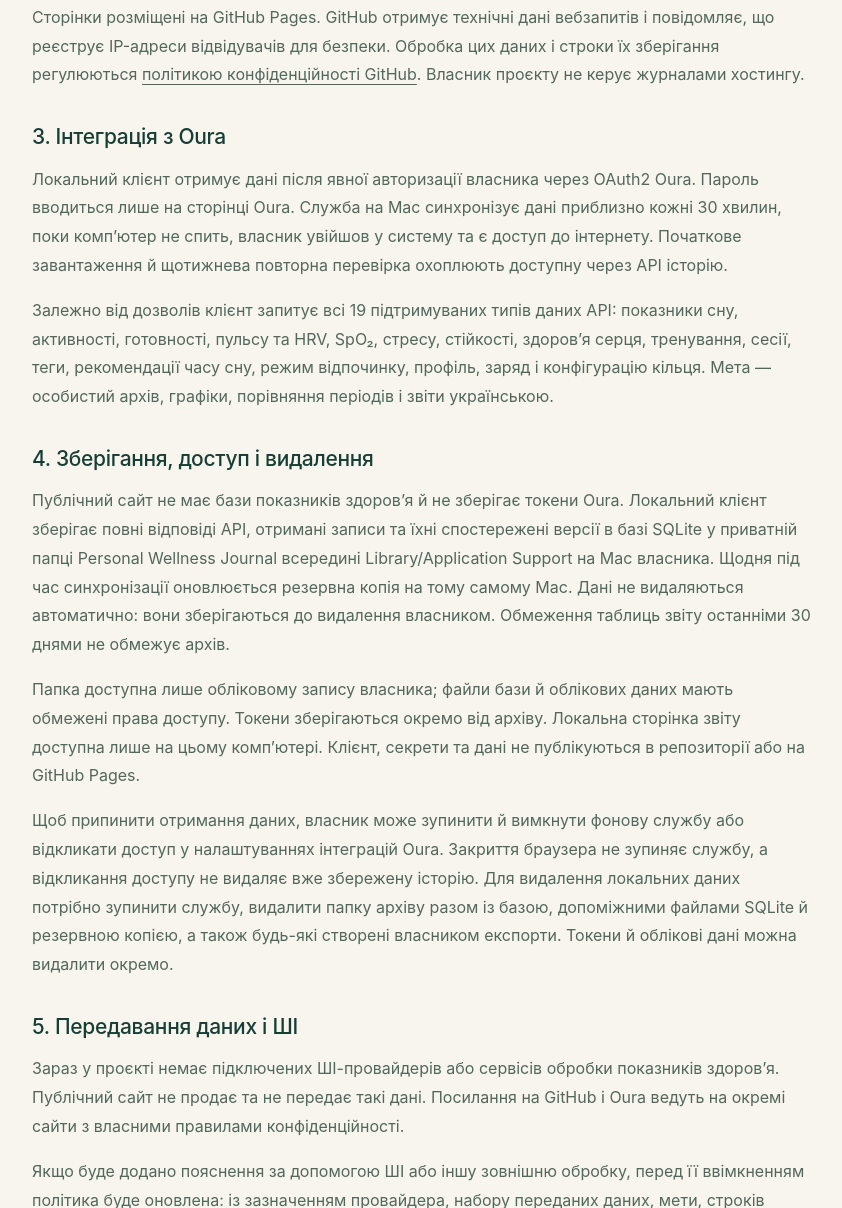
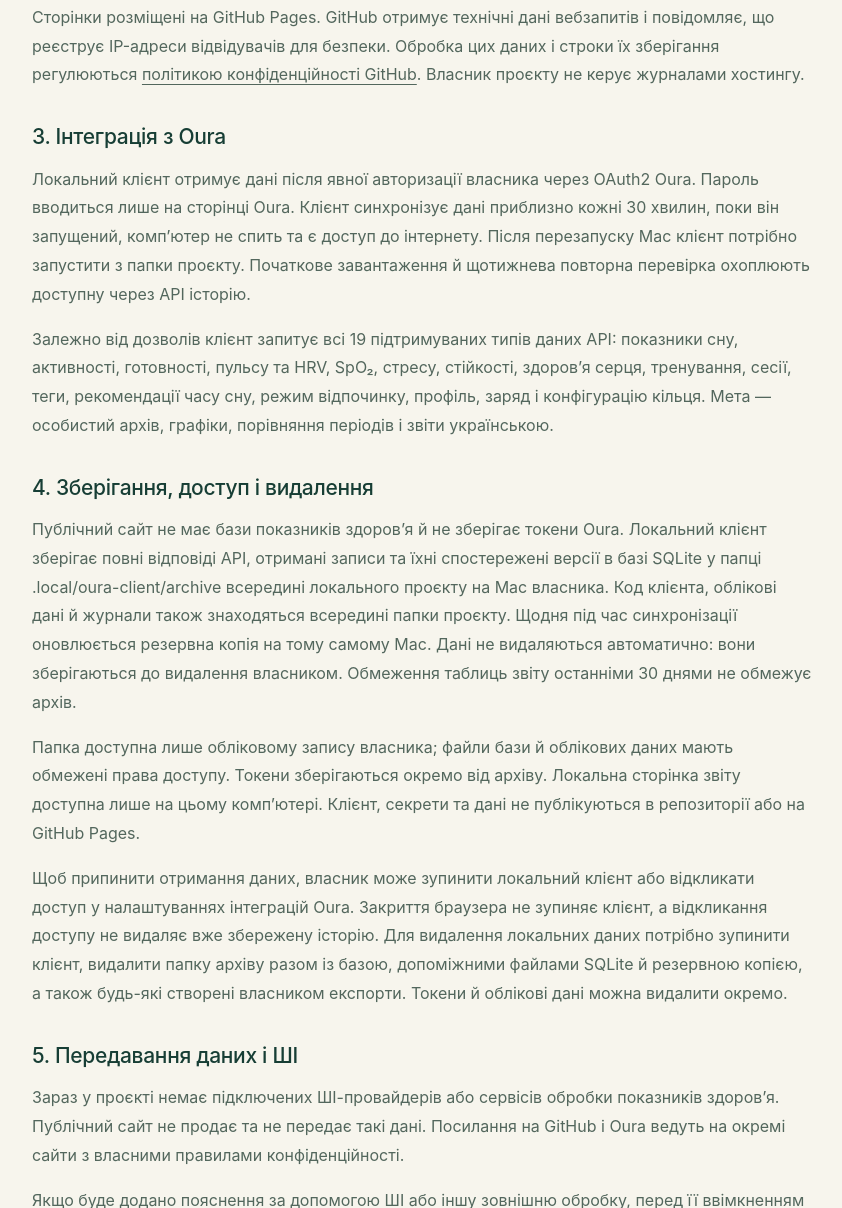
Before and after one commit to fedak/personal-wellness-journal, a plain HTML site: page docs/privacy.html in a window 1280 px wide. Shown: the part 799-2007 px from the top of the page, without its empty margins (48-890 px from the left). Drawn offline with Linux system fonts and the light colour scheme.

Commit message:
Keep all local client files and SQLite data inside the project

```diff
--- a/docs/privacy.html
+++ b/docs/privacy.html
@@ -34,12 +34,12 @@
       <p>Сайт не містить форм, рекламних модулів, аналітичних трекерів, сторонніх шрифтів або вбудованого вмісту. Код сайту не встановлює cookies і не використовує сховище браузера. Просто відкривши сторінку, ви не надаєте проєкту доступу до Oura.</p>
       <p>Сторінки розміщені на GitHub Pages. GitHub отримує технічні дані вебзапитів і повідомляє, що реєструє IP-адреси відвідувачів для безпеки. Обробка цих даних і строки їх зберігання регулюються <a href="https://docs.github.com/en/site-policy/privacy-policies/github-general-privacy-statement">політикою конфіденційності GitHub</a>. Власник проєкту не керує журналами хостингу.</p>
       <h2>3. Інтеграція з Oura</h2>
-      <p>Локальний клієнт отримує дані після явної авторизації власника через OAuth2 Oura. Пароль вводиться лише на сторінці Oura. Служба на Mac синхронізує дані приблизно кожні 30 хвилин, поки комп’ютер не спить, власник увійшов у систему та є доступ до інтернету. Початкове завантаження й щотижнева повторна перевірка охоплюють доступну через API історію.</p>
+      <p>Локальний клієнт отримує дані після явної авторизації власника через OAuth2 Oura. Пароль вводиться лише на сторінці Oura. Клієнт синхронізує дані приблизно кожні 30 хвилин, поки він запущений, комп’ютер не спить та є доступ до інтернету. Після перезапуску Mac клієнт потрібно запустити з папки проєкту. Початкове завантаження й щотижнева повторна перевірка охоплюють доступну через API історію.</p>
       <p>Залежно від дозволів клієнт запитує всі 19 підтримуваних типів даних API: показники сну, активності, готовності, пульсу та HRV, SpO₂, стресу, стійкості, здоров’я серця, тренування, сесії, теги, рекомендації часу сну, режим відпочинку, профіль, заряд і конфігурацію кільця. Мета — особистий архів, графіки, порівняння періодів і звіти українською.</p>
       <h2>4. Зберігання, доступ і видалення</h2>
-      <p>Публічний сайт не має бази показників здоров’я й не зберігає токени Oura. Локальний клієнт зберігає повні відповіді API, отримані записи та їхні спостережені версії в базі SQLite у приватній папці Personal Wellness Journal всередині Library/Application Support на Mac власника. Щодня під час синхронізації оновлюється резервна копія на тому самому Mac. Дані не видаляються автоматично: вони зберігаються до видалення власником. Обмеження таблиць звіту останніми 30 днями не обмежує архів.</p>
+      <p>Публічний сайт не має бази показників здоров’я й не зберігає токени Oura. Локальний клієнт зберігає повні відповіді API, отримані записи та їхні спостережені версії в базі SQLite у папці .local/oura-client/archive всередині локального проєкту на Mac власника. Код клієнта, облікові дані й журнали також знаходяться всередині папки проєкту. Щодня під час синхронізації оновлюється резервна копія на тому самому Mac. Дані не видаляються автоматично: вони зберігаються до видалення власником. Обмеження таблиць звіту останніми 30 днями не обмежує архів.</p>
       <p>Папка доступна лише обліковому запису власника; файли бази й облікових даних мають обмежені права доступу. Токени зберігаються окремо від архіву. Локальна сторінка звіту доступна лише на цьому комп’ютері. Клієнт, секрети та дані не публікуються в репозиторії або на GitHub Pages.</p>
-      <p>Щоб припинити отримання даних, власник може зупинити й вимкнути фонову службу або відкликати доступ у налаштуваннях інтеграцій Oura. Закриття браузера не зупиняє службу, а відкликання доступу не видаляє вже збережену історію. Для видалення локальних даних потрібно зупинити службу, видалити папку архіву разом із базою, допоміжними файлами SQLite й резервною копією, а також будь-які створені власником експорти. Токени й облікові дані можна видалити окремо.</p>
+      <p>Щоб припинити отримання даних, власник може зупинити локальний клієнт або відкликати доступ у налаштуваннях інтеграцій Oura. Закриття браузера не зупиняє клієнт, а відкликання доступу не видаляє вже збережену історію. Для видалення локальних даних потрібно зупинити клієнт, видалити папку архіву разом із базою, допоміжними файлами SQLite й резервною копією, а також будь-які створені власником експорти. Токени й облікові дані можна видалити окремо.</p>
       <h2>5. Передавання даних і ШІ</h2>
       <p>Зараз у проєкті немає підключених ШІ-провайдерів або сервісів обробки показників здоров’я. Публічний сайт не продає та не передає такі дані. Посилання на GitHub і Oura ведуть на окремі сайти з власними правилами конфіденційності.</p>
       <p>Якщо буде додано пояснення за допомогою ШІ або іншу зовнішню обробку, перед її ввімкненням політика буде оновлена: із зазначенням провайдера, набору переданих даних, мети, строків зберігання та доступних налаштувань приватності. Таке передавання потребуватиме окремого явного рішення власника та врахування застосовних умов Oura.</p>
```
Also changed, not shown: docs/en/privacy.html (+3 -3 lines), 1 other file.
